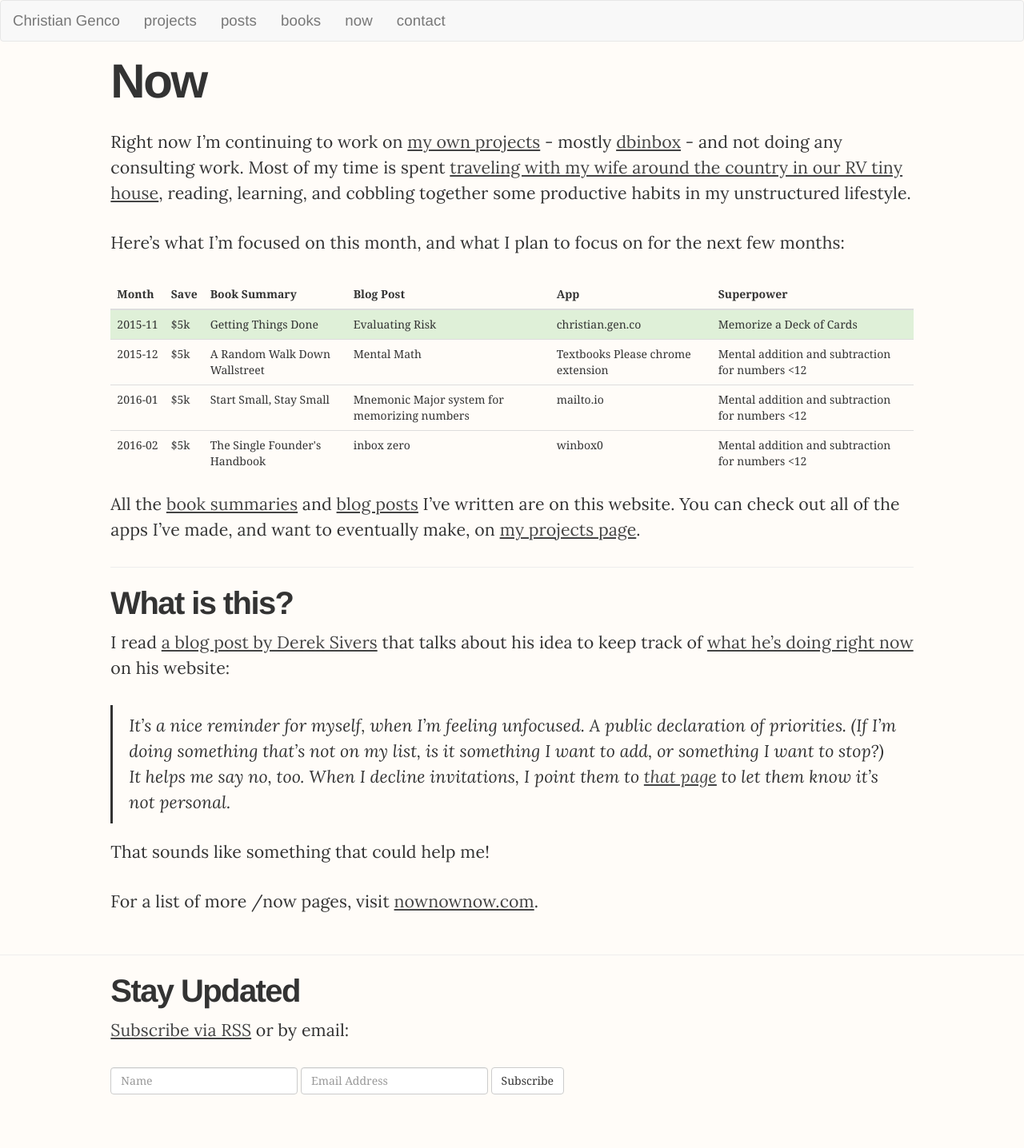
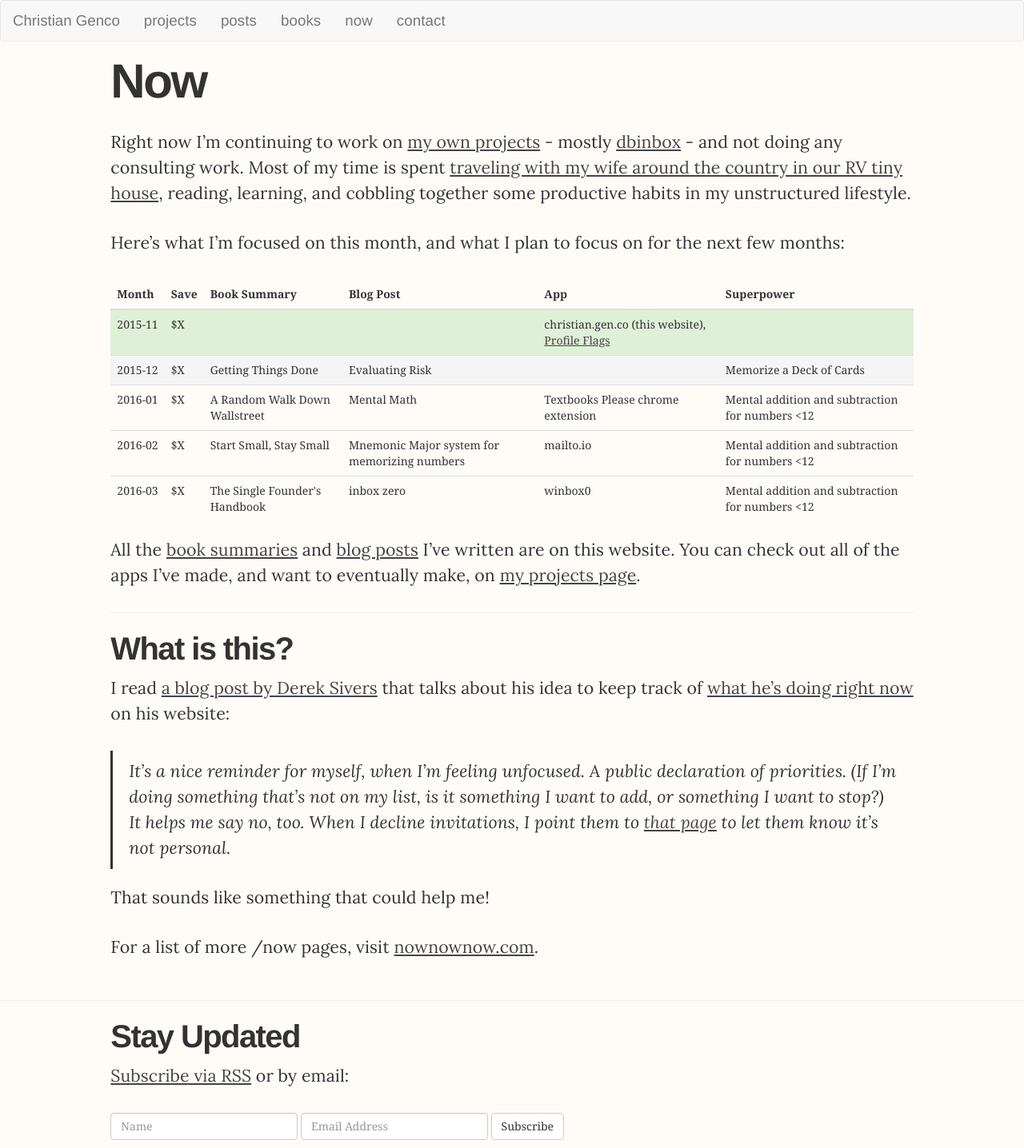
Before and after one commit to christiangenco/christiangenco.github.io, a Jekyll site: the page built from now.md, in a window 1280 px wide. Shown: the whole page at 80% size. Built offline with Jekyll 4.4.1, drawn with Linux system fonts in a browser that asks for light colours; nearby versions of some CDN libraries; before the commit the page ends 1379 px from its top, so only the background shows below that.

Commit message:
update now for this month

```diff
--- a/now.md
+++ b/now.md
@@ -27,31 +27,39 @@ Here's what I'm focused on this month, and what I plan to focus on for the next
   <tbody>
     <tr class="success">
       <td>2015-11</td>
-      <td>$5k</td>
+      <td>$X</td>
+      <td></td>
+      <td></td>
+      <td>christian.gen.co (this website), <a href="https://profileflags.parseapp.com/">Profile Flags</a></td>
+      <td></td>
+    </tr>
+    <tr class="active">
+      <td>2015-12</td>
+      <td>$X</td>
       <td>Getting Things Done</td>
       <td>Evaluating Risk</td>
-      <td>christian.gen.co</td>
+      <td></td>
       <td>Memorize a Deck of Cards</td>
     </tr>
-    <tr>
-      <td>2015-12</td>
-      <td>$5k</td>
+    <tr class="">
+      <td>2016-01</td>
+      <td>$X</td>
       <td>A Random Walk Down Wallstreet</td>
       <td>Mental Math</td>
       <td>Textbooks Please chrome extension</td>
       <td>Mental addition and subtraction for numbers &lt;12</td>
     </tr>
-    <tr>
-      <td>2016-01</td>
-      <td>$5k</td>
+    <tr class="">
+      <td>2016-02</td>
+      <td>$X</td>
       <td>Start Small, Stay Small</td>
       <td>Mnemonic Major system for memorizing numbers</td>
       <td>mailto.io</td>
       <td>Mental addition and subtraction for numbers &lt;12</td>
     </tr>
-    <tr>
-      <td>2016-02</td>
-      <td>$5k</td>
+    <tr class="">
+      <td>2016-03</td>
+      <td>$X</td>
       <td>The Single Founder's Handbook</td>
       <td>inbox zero</td>
       <td>winbox0</td>
```
Also changed, not shown: 1 other file.
